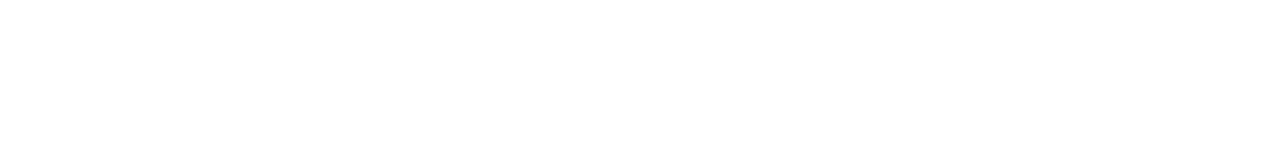
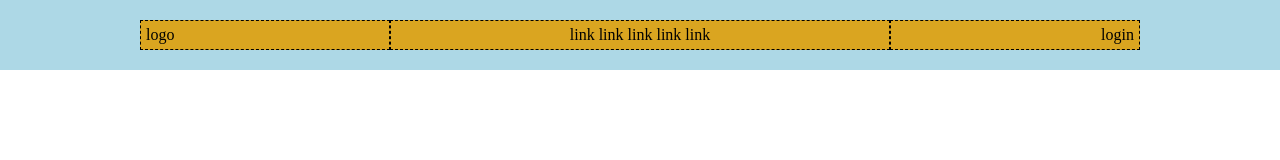
Before and after one commit to rudyhuacasi/htmlcss-struttura-discord, a plain HTML site: page index.html in a window 1280 px wide. Drawn offline with Linux system fonts and the light colour scheme.

Commit message:
{UPD} added header

```diff
--- a/css/style.css
+++ b/css/style.css
@@ -0,0 +1,38 @@
+/*header*/
+*{
+    margin: 0;
+    padding: 0;
+    box-sizing: border-box;
+}
+header{
+    background-color: lightblue;
+    height: 70px;
+    display: flex;
+    align-items: center;
+}
+.container{
+    width: 1000px;
+    margin: 0 auto;
+}
+.lightblue{
+    display: flex;
+    flex-direction: row;
+    justify-content: center;
+}
+.square{
+    background-color: goldenrod;
+    border: 1px dashed black;
+    padding: 5px;
+}
+.small{
+    width: calc(100%/4);
+}
+.large{
+    width: calc(100%/2);
+}
+.link{
+    text-align: center;
+}
+.login{
+    text-align: right;
+}
--- a/index.html
+++ b/index.html
@@ -7,6 +7,28 @@
     <title>Document</title>
 </head>
 <body>
+    <!--header-->
+    <header>
+        <div class="container">
+            <div class="lightblue">
+                <div class="square small logo">
+                    logo
+                </div>
+                <div class="square large link">
+                    link link link link link
+                </div>
+                <div class="square small login">
+                    login
+                </div>
+            </div>
+        </div>
+    </header>
+    <main>
+
+    </main>
+    <footer>
+
+    </footer>
 
 </body>
 </html>
```
